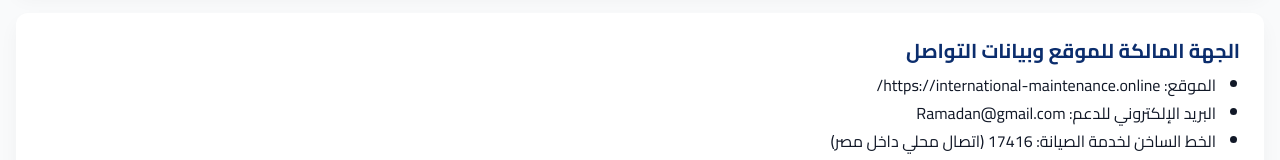
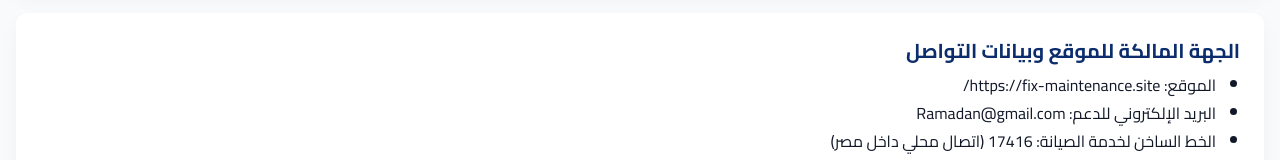
Before and after one commit to code-house10/17416-adham, a plain HTML site: page privacy.html in a window 1280 px wide. Shown: the part 311-471 px from the top of the page. Drawn offline with nearby package versions, Linux system fonts and the light colour scheme.

Commit message:
Update privacy.html

```diff
--- a/privacy.html
+++ b/privacy.html
@@ -5,7 +5,7 @@
   <meta name="viewport" content="width=device-width, initial-scale=1">
   <title>سياسة الخصوصية | الدولية لصيانة الأجهزة المنزلية</title>
   <meta name="description" content="سياسة الخصوصية وإخلاء المسؤولية لموقع الدولية لصيانة الأجهزة المنزلية.">
-  <link rel="canonical" href="https://international-maintenance.online/privacy.html">
+  <link rel="canonical" href="https://fix-maintenance.site/privacy.html">
   <script src="https://cdn.tailwindcss.com"></script>
   <link rel="preconnect" href="https://fonts.googleapis.com">
   <link rel="preconnect" href="https://fonts.gstatic.com" crossorigin>
@@ -39,7 +39,7 @@
     <section class="card p-6">
       <h2 class="text-xl font-bold mb-2">الجهة المالكة للموقع وبيانات التواصل</h2>
       <ul class="list-disc pr-6 space-y-1">
-        <li>الموقع: <a href="https://international-maintenance.online/">https://international-maintenance.online/</a></li>
+        <li>الموقع: <a href="https://fix-maintenance.site/">https://fix-maintenance.site/</a></li>
         <li>البريد الإلكتروني للدعم: <a href="mailto:Ramadan@gmail.com">Ramadan@gmail.com</a></li>
         <li>الخط الساخن لخدمة الصيانة: 17416 (اتصال محلي داخل مصر)</li>
       </ul>
@@ -150,7 +150,7 @@
   <footer class="bg-[#0b2d6d] text-white">
     <div class="container mx-auto px-4 py-6 text-center">
       <p>&copy; 2025 الدولية لصيانة الأجهزة المنزلية. جميع الحقوق محفوظة.</p>
-      <p class="text-white/70 mt-1"><a href="https://international-maintenance.online/" class="underline text-white/90">العودة للصفحة الرئيسية</a></p>
+      <p class="text-white/70 mt-1"><a href="https://fix-maintenance.site/" class="underline text-white/90">العودة للصفحة الرئيسية</a></p>
     </div>
   </footer>
 </body>
```
